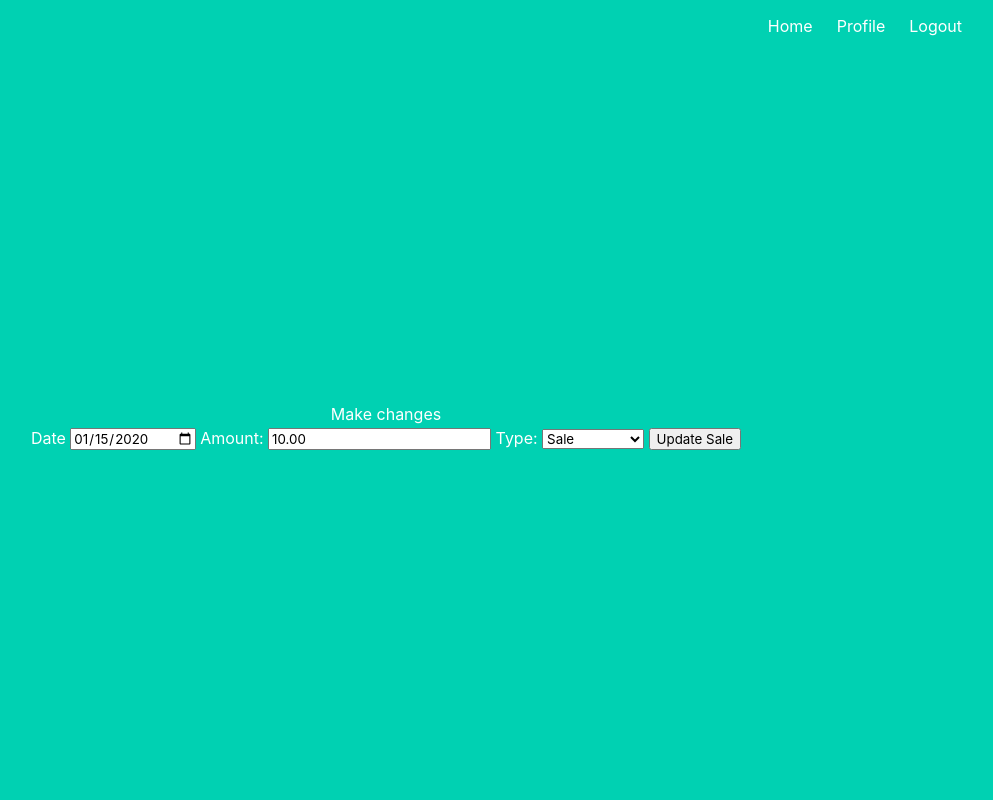
After one commit to fugu69/ultima-finance, a Flask app: page /update/1 in a window 1280 px wide. The commit adds this page. Shown: the whole page, without its empty margins (254-1247 px from the left). Run offline with Flask 3, Linux system fonts and the light colour scheme; a user stored in the database is signed in; tables that the repository leaves empty hold one stand-in row (values such as "Sample post").

Commit message:
sales merged with auth logic

```diff
--- a/app/main.py
+++ b/app/main.py
@@ -1,13 +1,96 @@
-from flask import Blueprint, render_template
+from flask import Blueprint, render_template, request, redirect, url_for
 from flask_login import login_required, current_user
+from datetime import datetime
+# Import db and the Sale model from your application package
+from . import db
+from .models import Sale
 
 main_blueprint = Blueprint("main", __name__)
 
 
-@main_blueprint.route("/")
+@main_blueprint.route("/", methods=["GET", "POST"])
+@login_required # All main sales logic requires a logged-in user
 def index():
-    return render_template("index.html")
+    now = datetime.now()
 
+    if request.method == "POST":
+        sale_amount = request.form["sale_amount"]
+        sale_type = request.form["sale_type"]
+        sale_date_str = request.form["sale_date"]
+
+        try:
+            sale_date = datetime.strptime(sale_date_str, "%Y-%m-%d")
+
+            # 1. Create the Sale object
+            new_sale = Sale.create(sale_amount, sale_type)
+            new_sale.sale_date = sale_date
+
+            # 2. KEY CHANGE: TIE SALE TO THE CURRENT USER
+            new_sale.user_id = current_user.id
+
+            db.session.add(new_sale)
+            db.session.commit()
+        except Exception as e:
+            print(f"Error creating sale: {e}")
+            db.session.rollback()
+
+        return redirect(url_for("main.index"))
+
+    # KEY CHANGE: Only fetch sales belonging to the current user
+    sales = Sale.query.filter_by(user_id=current_user.id).order_by(Sale.sale_date.desc()).all()
+
+    # Temporarily calculate totals here (See Model Adjustment below for better way)
+    sales_total, presentations_total = Sale.get_sales_totals(now.year, now.month, user_id=current_user.id)
+
+    return render_template(
+        "index.html",
+        sales=sales,
+        sales_total=sales_total,
+        presentations_total=presentations_total,
+        datetime=datetime,
+    )
+
+@main_blueprint.route("/delete/<int:id>")
+@login_required # Protect the route
+def delete_sale(id):
+    # KEY CHANGE: Fetch the sale AND check that the current user owns it
+    sale_to_delete = Sale.query.filter_by(id=id, user_id=current_user.id).first_or_404()
+
+    try:
+        db.session.delete(sale_to_delete)
+        db.session.commit()
+        return redirect(url_for("main.index"))
+    except Exception as e:
+        # A flash message would be better here than a simple string return
+        return f"Error when deleting: {e}"
+
+
+@main_blueprint.route("/update/<int:id>", methods=["GET", "POST"])
+@login_required # Protect the route
+def update_sale(id):
+    # KEY CHANGE: Fetch the sale AND check that the current user owns it
+    sale_to_update = Sale.query.filter_by(id=id, user_id=current_user.id).first_or_404()
+
+    if request.method == "POST":
+        try:
+            sale_to_update.sale_date = datetime.strptime(
+                request.form["sale_date"], "%Y-%m-%d"
+            )
+            sale_to_update.sale_amount = Sale.to_decimal(request.form["sale_amount"])
+            sale_to_update.sale_type = request.form["sale_type"]
+
+            # Recalculate commission (logic remains the same)
+            sale_to_update.commission = Sale.calculate_commission(
+                sale_to_update.sale_amount, sale_to_update.sale_type
+            )
+
+            db.session.commit()
+            return redirect(url_for("main.index"))
+        except Exception as e:
+            return f"Error when updating: {e}"
+    else:
+        # Assuming you have an 'update.html' template
+        return render_template("update.html", sale_to_update=sale_to_update)
 
 @main_blueprint.route("/profile")
 @login_required
--- /dev/null
+++ b/app/templates/update.html
@@ -0,0 +1,31 @@
+{% extends "base.html" %}
+
+{% block title %}
+  <h1>Update Sale</h1>
+{% endblock title %}
+
+{% block content %}
+  <h3>Make changes</h3>
+  <div class="content">
+
+
+        <form action="{{ url_for('main.update_sale', id=sale_to_update.id) }}" method="POST" class="sale-form">
+      <label for="sale_date">Date</label>
+      <input type="date" name="sale_date" value="{{ sale_to_update.sale_date.strftime('%Y-%m-%d') }}" required>
+
+
+      <label for="sale_amount">Amount:</label>
+      <input type="number" step="0.01" name="sale_amount" value="{{ sale_to_update.sale_amount }}" required>
+
+      <label for="sale_type">Type:</label>
+      <select name="sale_type" required>
+        <option value="sale" {% if sale_to_update.sale_type == "sale" %}selected{% endif %}>Sale</option>
+        <option value="presentation" {% if sale_to_update.sale_type == "presentation" %}selected{% endif %}>Presentation</option>
+      </select>
+
+
+      <button type="submit">Update Sale</button>
+    </form>
+
+  </div>
+{% endblock content %}
```
Also changed, not shown: app/__init__.py (+7 -3 lines), app/models.py (+10 -12 lines), app/templates/index.html (+61 -7 lines), migrations/versions/76c95b6d4b66_initial_migration_after_reset.py (renamed from migrations/versions/79539a4e9128_initial_models_with_user_and_sale.py, +6 -5 lines), migrations/versions/77131b42e466_add_is_admin_column_to_user.py (deleted, +0 -32 lines), migrations/versions/7bbb62fd87c9_fix_typo_in_sale.py (deleted, +0 -36 lines), README.md.
